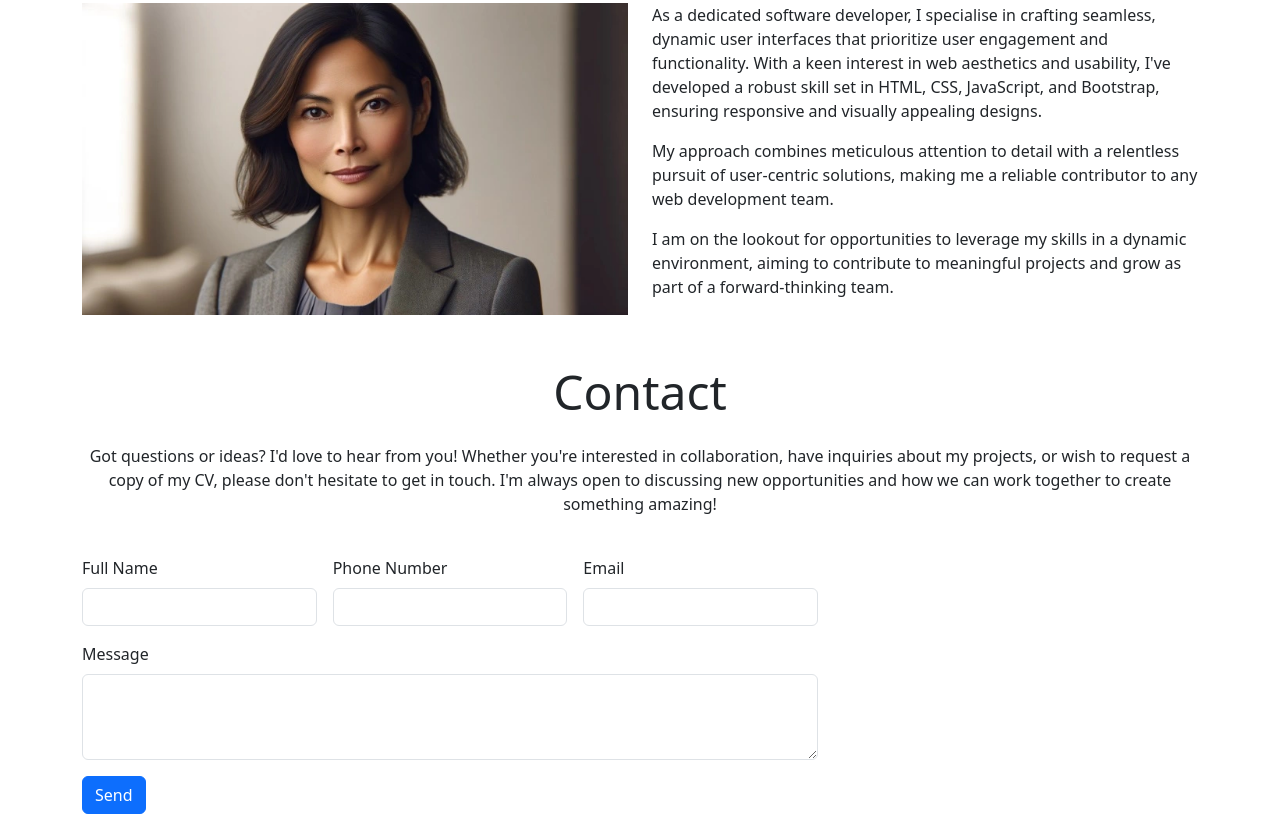
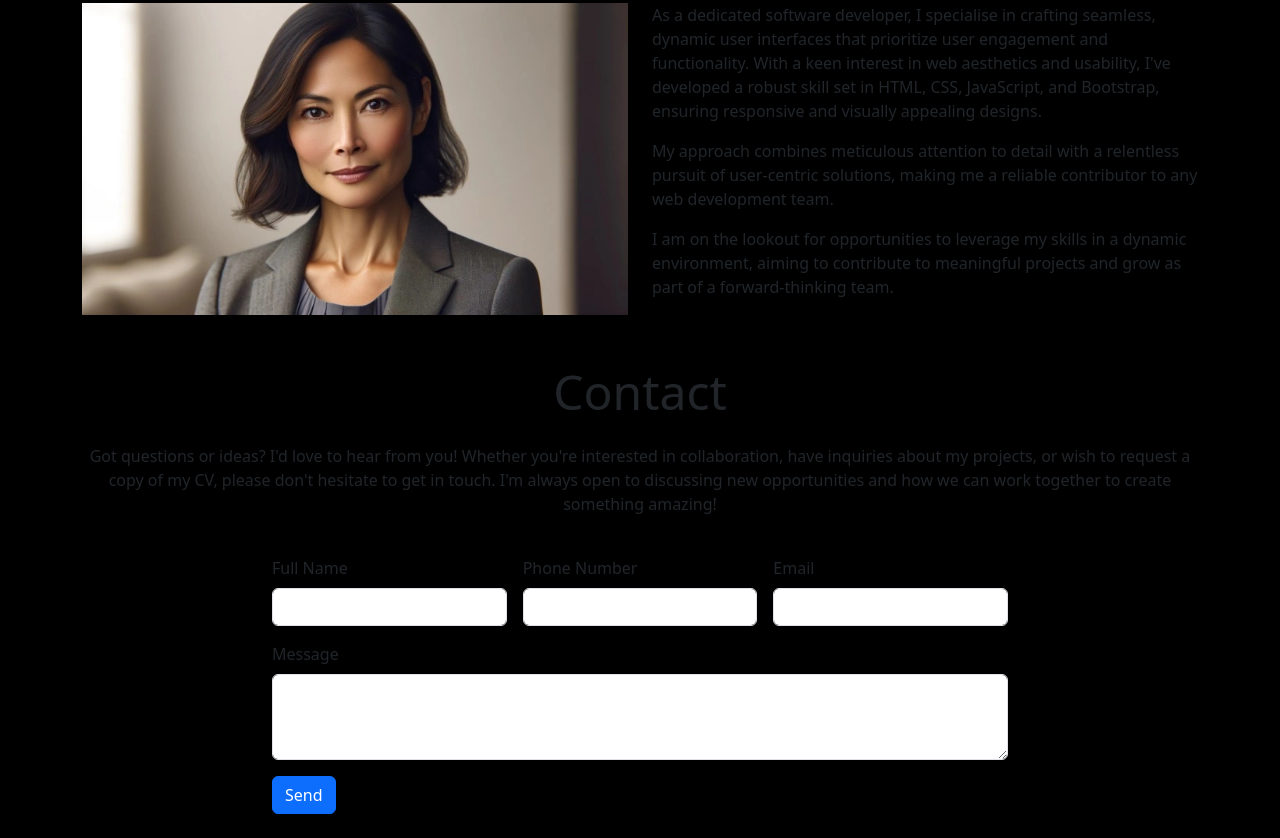
Before and after one commit to tstyer/Portfolio---Mei-W., a plain HTML site: page index.html in a window 1280 px wide. Shown: the part 582-1420 px from the top of the page. Drawn offline with nearby package versions, Linux system fonts and the light colour scheme.

Commit message:
Add stylesheet and test connection by changing bg color to black

```diff
--- /dev/null
+++ b/assets/css/style.css
@@ -0,0 +1,3 @@
+body {
+    background-color: black;
+}
--- a/index.html
+++ b/index.html
@@ -5,8 +5,9 @@
     <meta name="viewport" content="width=device-width, initial-scale=1.0">
     <title>Mei Wong | Software Developer</title>
 
-    <!--CSS Link-->
+    <!--Bootstrap CSS Link-->
     <link href="https://cdn.jsdelivr.net/npm/bootstrap@5.3.5/dist/css/bootstrap.min.css" rel="stylesheet" integrity="sha384-SgOJa3DmI69IUzQ2PVdRZhwQ+dy64/BUtbMJw1MZ8t5HZApcHrRKUc4W0kG879m7" crossorigin="anonymous">
+    <link href="assets/css/style.css" rel="stylesheet">
 
 </head>
 <body>
@@ -110,7 +111,7 @@
 
 <!--Contact Section-->
 <footer id="contact" class="container">
-  <div class="row justify-content-centre">
+  <div class="row justify-content-center">
     <div class="col-12 text-center my-4">
       <h2 class="display-5">Contact</h2>
       <p class="mt-4">Got questions or ideas? I'd love to hear from you! Whether you're interested in collaboration, have inquiries about my projects, or wish to request a copy of my CV, please don't hesitate to get in touch. I'm always open to discussing new opportunities and how we can work together to create something amazing!</p>
```
